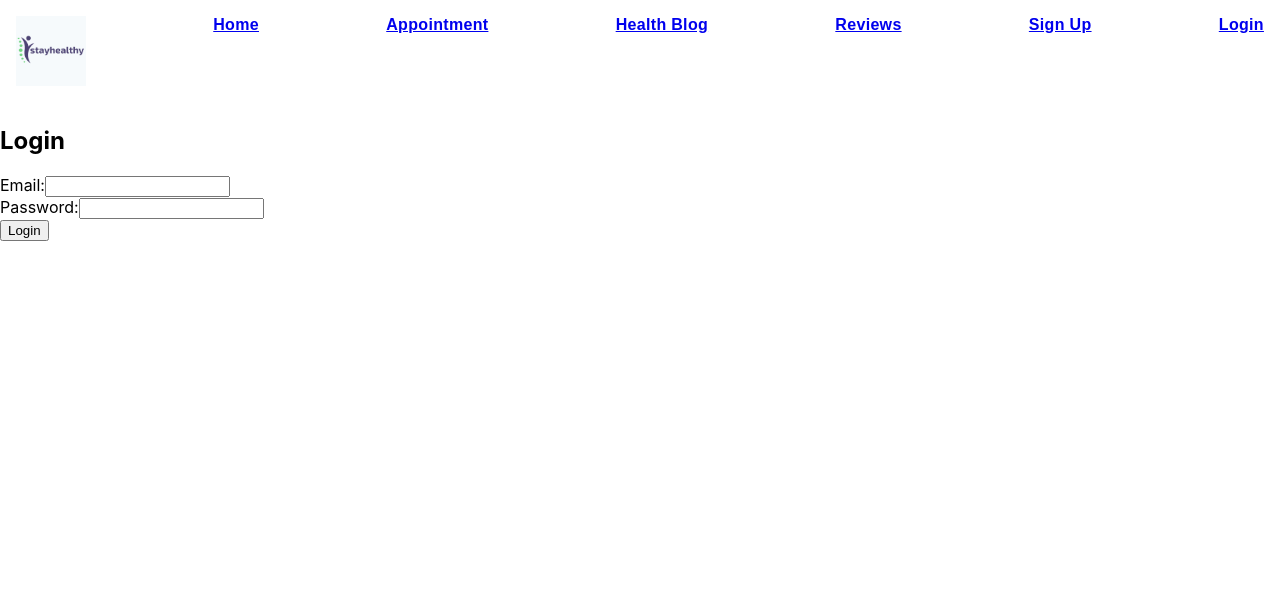
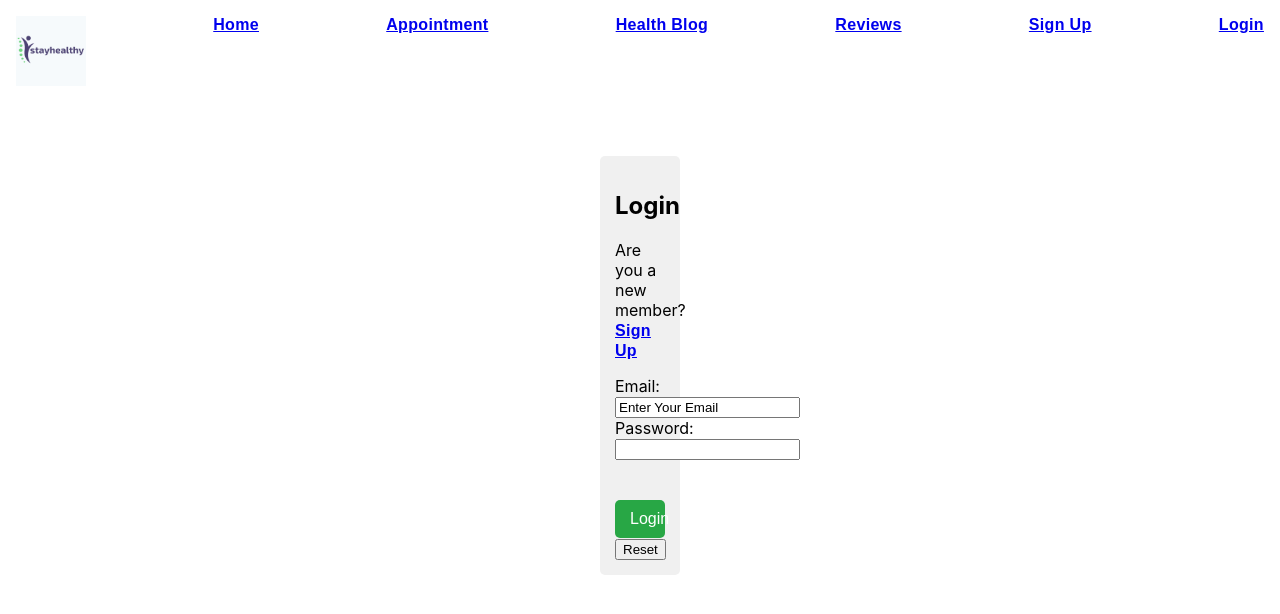
Before and after one commit to mahimasahu3/Medical-appointments-online, a React (Create React App) app in the folder project/: page /login in a window 1280 px wide. Shown: the top 614 px of the page. Built offline with nearby package versions, Linux system fonts and the light colour scheme.

Commit message:
login page update

```diff
--- a/project/src/components/LoginForm.jsx
+++ b/project/src/components/LoginForm.jsx
@@ -1,7 +1,8 @@
 import React, { useState } from 'react';
+import { Link } from 'react-router-dom';
 
 const LoginForm = () => {
-    const [email, setEmail] = useState('');
+    const [email, setEmail] = useState('Enter Your Email');
     const [password, setPassword] = useState('');
 
     const handleSubmit = (e) => {
@@ -9,18 +10,45 @@ const LoginForm = () => {
         // Add login logic here
     };
 
+    const login_css={
+        alignItems:"center",
+        padding:"15px",
+        marginTop: "50px",
+        marginBottom:"50px",
+        marginLeft:"600px",
+        marginRight:"600px",
+        borderRadius:"5px",
+        backgroundColor:"#f0f0f0"
+    }
+    const submit_button = {
+        width: "100%",
+        padding:"10px 15px",
+        border:"none",
+        borderRadius:"5px",
+        backgroundColor:"#28a745", /* Example button color */
+        color: "white",
+        textAlign:"center",
+        cursor: "pointer",
+        fontSize: "16px"
+    }
+
     return (
-        <form onSubmit={handleSubmit}>
-            <h2>Login</h2>
+        <form onSubmit={handleSubmit} style={login_css}>
+            <h2 style={{textAlign:"center"}}>Login</h2>
+            <div><p>Are you a new member?<Link to="/signup" className="link">Sign Up</Link></p>
+
+            </div>
             <div>
-                <label>Email:</label>
+                <label>Email:</label><br/>
                 <input type="email" value={email} onChange={(e) => setEmail(e.target.value)} required />
             </div>
             <div>
-                <label>Password:</label>
+                <label>Password:</label><br/>
                 <input type="password" value={password} onChange={(e) => setPassword(e.target.value)} required />
             </div>
-            <button type="submit">Login</button>
+            <br/><br/>
+            <button type="submit" style={submit_button}>Login</button><br/>
+            <button type="reset">Reset</button>
         </form>
     );
 };
```
